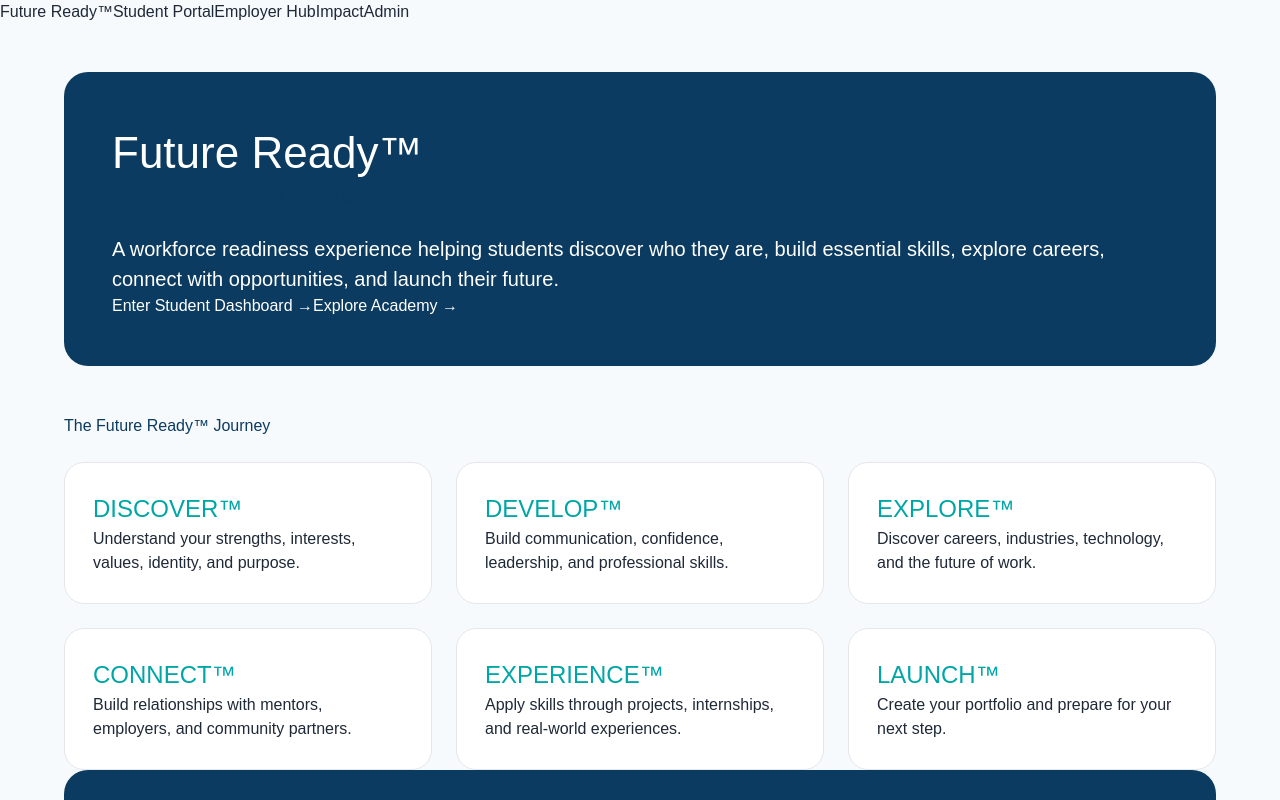
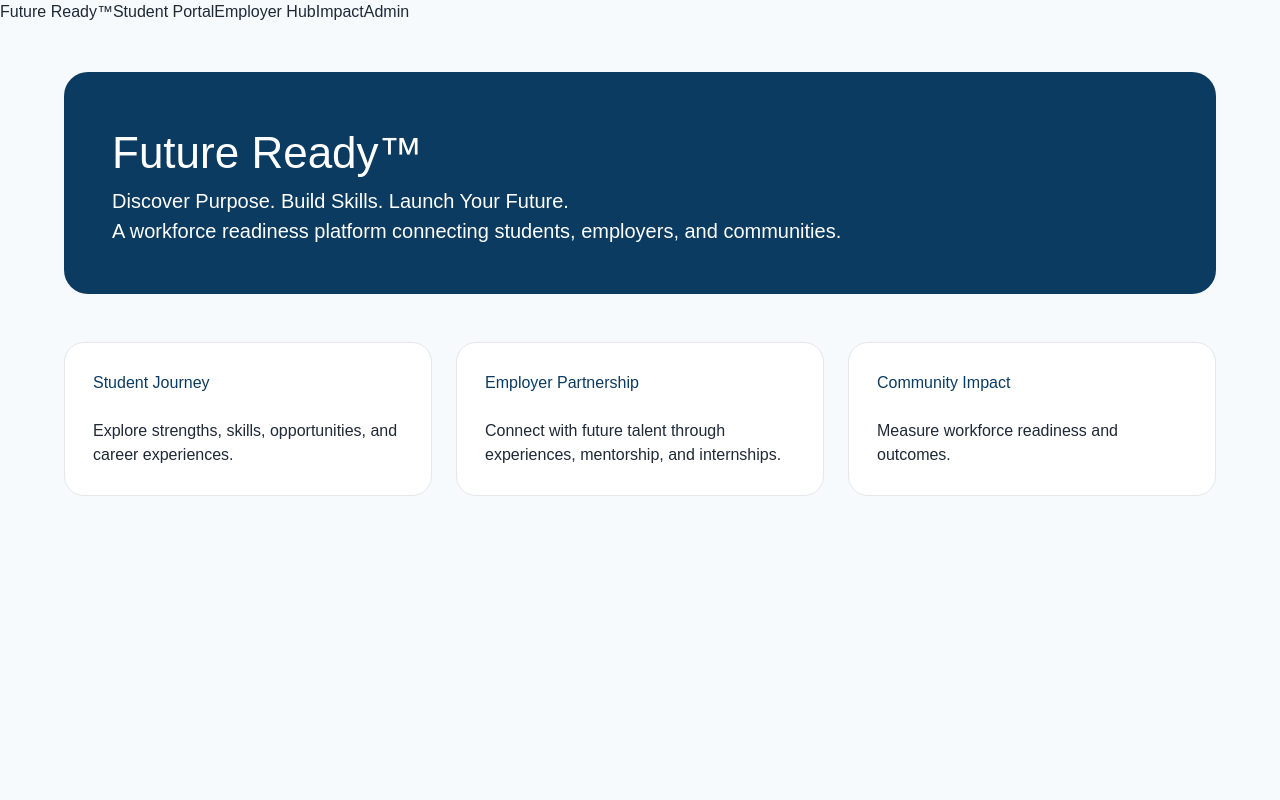
Before and after one commit to Link-Lake-Norman/Build6-, a Next.js app: page / in a window 1280 px wide. Shown: the top 800 px of the page. Built offline with nearby package versions, Linux system fonts and the light colour scheme.

Commit message:
Build Future Ready landing page

```diff
--- a/app/page.tsx
+++ b/app/page.tsx
@@ -1,4 +1,6 @@
-export default function Home() {
+import Link from "next/link";
+
+export default function HomePage() {
   return (
     <main>
 
@@ -8,148 +10,67 @@ export default function Home() {
           Future Ready™
         </h1>
 
-        <h2>
+        <p>
           Discover Purpose. Build Skills. Launch Your Future.
-        </h2>
+        </p>
 
         <p>
-          A workforce readiness experience helping students discover who they are,
-          build essential skills, explore careers, connect with opportunities,
-          and launch their future.
+          A workforce readiness platform connecting students,
+          employers, and communities.
         </p>
-
-        <div className="hero-actions">
-
-          <a href="/dashboard">
-            Enter Student Dashboard →
-          </a>
-
-          <a href="/academy">
-            Explore Academy →
-          </a>
-
-        </div>
 
       </section>
 
 
-      <section>
+      <section className="journey-grid">
 
-        <h2>
-          The Future Ready™ Journey
-        </h2>
+        <Link
+          href="/student-portal"
+          className="journey-card"
+        >
+          <h2>
+            Student Journey
+          </h2>
+
+          <p>
+            Explore strengths, skills, opportunities,
+            and career experiences.
+          </p>
+
+        </Link>
 
 
-        <div className="journey-grid">
+        <Link
+          href="/employer-hub"
+          className="journey-card"
+        >
+          <h2>
+            Employer Partnership
+          </h2>
+
+          <p>
+            Connect with future talent through experiences,
+            mentorship, and internships.
+          </p>
+
+        </Link>
 
 
-          <div className="journey-card">
+        <Link
+          href="/impact-dashboard"
+          className="journey-card"
+        >
+          <h2>
+            Community Impact
+          </h2>
 
-            <h3>
-              DISCOVER™
-            </h3>
+          <p>
+            Measure workforce readiness and outcomes.
+          </p>
 
-            <p>
-              Understand your strengths, interests, values, identity,
-              and purpose.
-            </p>
-
-          </div>
-
-
-          <div className="journey-card">
-
-            <h3>
-              DEVELOP™
-            </h3>
-
-            <p>
-              Build communication, confidence, leadership,
-              and professional skills.
-            </p>
-
-          </div>
-
-
-          <div className="journey-card">
-
-            <h3>
-              EXPLORE™
-            </h3>
-
-            <p>
-              Discover careers, industries, technology,
-              and the future of work.
-            </p>
-
-          </div>
-
-
-          <div className="journey-card">
-
-            <h3>
-              CONNECT™
-            </h3>
-
-            <p>
-              Build relationships with mentors, employers,
-              and community partners.
-            </p>
-
-          </div>
-
-
-          <div className="journey-card">
-
-            <h3>
-              EXPERIENCE™
-            </h3>
-
-            <p>
-              Apply skills through projects, internships,
-              and real-world experiences.
-            </p>
-
-          </div>
-
-
-          <div className="journey-card">
-
-            <h3>
-              LAUNCH™
-            </h3>
-
-            <p>
-              Create your portfolio and prepare for your next step.
-            </p>
-
-          </div>
-
-
-        </div>
+        </Link>
 
       </section>
-
-
-      <section className="hero">
-
-        <h2>
-          Your Future Starts Here.
-        </h2>
-
-        <p>
-          Future Ready™ helps students move from uncertainty to opportunity
-          by connecting identity, skills, experiences, and pathways.
-        </p>
-
-
-        <a href="/dashboard">
-          Start Your Journey →
-        </a>
-
-
-      </section>
-
 
     </main>
   );
```
